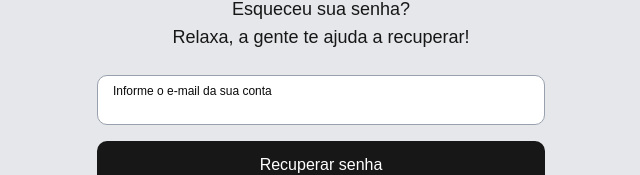
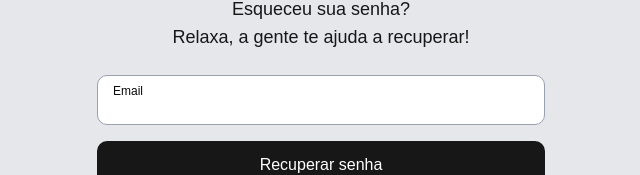
Before and after one commit to Leafth/aria-frontend, a React (Vite) app: page /forgot-password in a window 1280 px wide. Shown: the part 370-545 px from the top of the page, without its empty margins (319-959 px from the left). Built offline with nearby package versions, Linux system fonts and the light colour scheme; no server answers; a web font is replaced by a local one.

Commit message:
feat: cria formulario de recuperacao de senha

```diff
--- a/src/features/auth/components/ForgotPasswordForm.tsx
+++ b/src/features/auth/components/ForgotPasswordForm.tsx
@@ -1,26 +1,26 @@
-import { useNavigate } from "react-router-dom";
-import { ChevronLeft } from "lucide-react";
+import { useForgotPasswordForm } from "../hooks";
 import { Button, InputField } from "../../../shared/components/ui";
 import { Form } from "../../../shared/components/ui/form/Form";
-import { useForgotPasswordForm } from "../hooks";
+import { ChevronLeft } from "lucide-react";
+import { useNavigate } from "react-router-dom";
 
 export function ForgotPasswordForm() {
-  const { register, handleSubmit, errors, onSubmit } = useForgotPasswordForm();
+  const { register, handleSubmit, onSubmit, isSubmitting } =
+    useForgotPasswordForm();
 
   const navigate = useNavigate();
 
   return (
     <Form onSubmit={handleSubmit(onSubmit)}>
       <InputField
-        label="Informe o e-mail da sua conta"
-        {...register("email")}
-        error={errors.email?.message}
+        label="Email"
+        type="email"
+        {...register("email", { required: "Email é obrigatório" })}
       />
 
-      <Button type="submit" className="w-full">
+      <Button type="submit" className="w-full" disabled={isSubmitting}>
         Recuperar senha
       </Button>
-
       <span
         className="flex gap-2 justify-center items-center text-sm text-text-primary cursor-pointer"
         onClick={() => navigate("/")}
```
